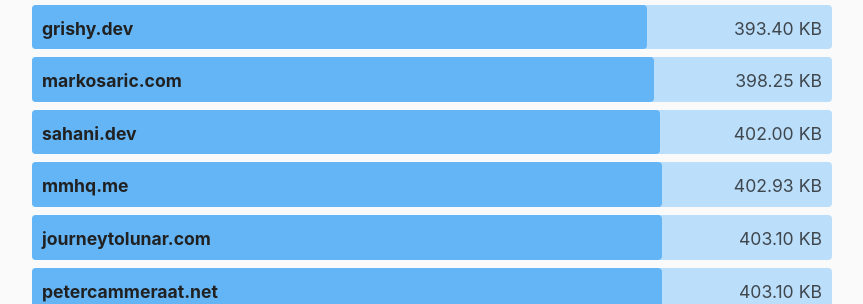
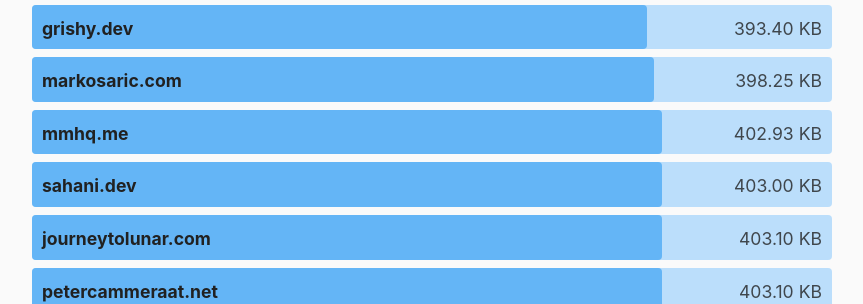
Before and after one commit to kevquirk/512kb.club, a Jekyll site: the page built from index.md, in a window 1280 px wide and 900 px high, scrolled down 43727 px. Shown: the part 137-441 px from the top of the window, without its empty margins (208-1071 px from the left). Built offline with Jekyll 4.4.1, drawn with Linux system fonts in a browser that asks for light colours; a script that is not in the unit is left out.

Commit message:
Updated size

```diff
--- a/_data/sites.yml
+++ b/_data/sites.yml
@@ -4345,5 +4345,5 @@
 
 - domain: sahani.dev
   url: https://sahani.dev/
-  size: 402
+  size: 403
   last_checked: 2025-14-11
```
